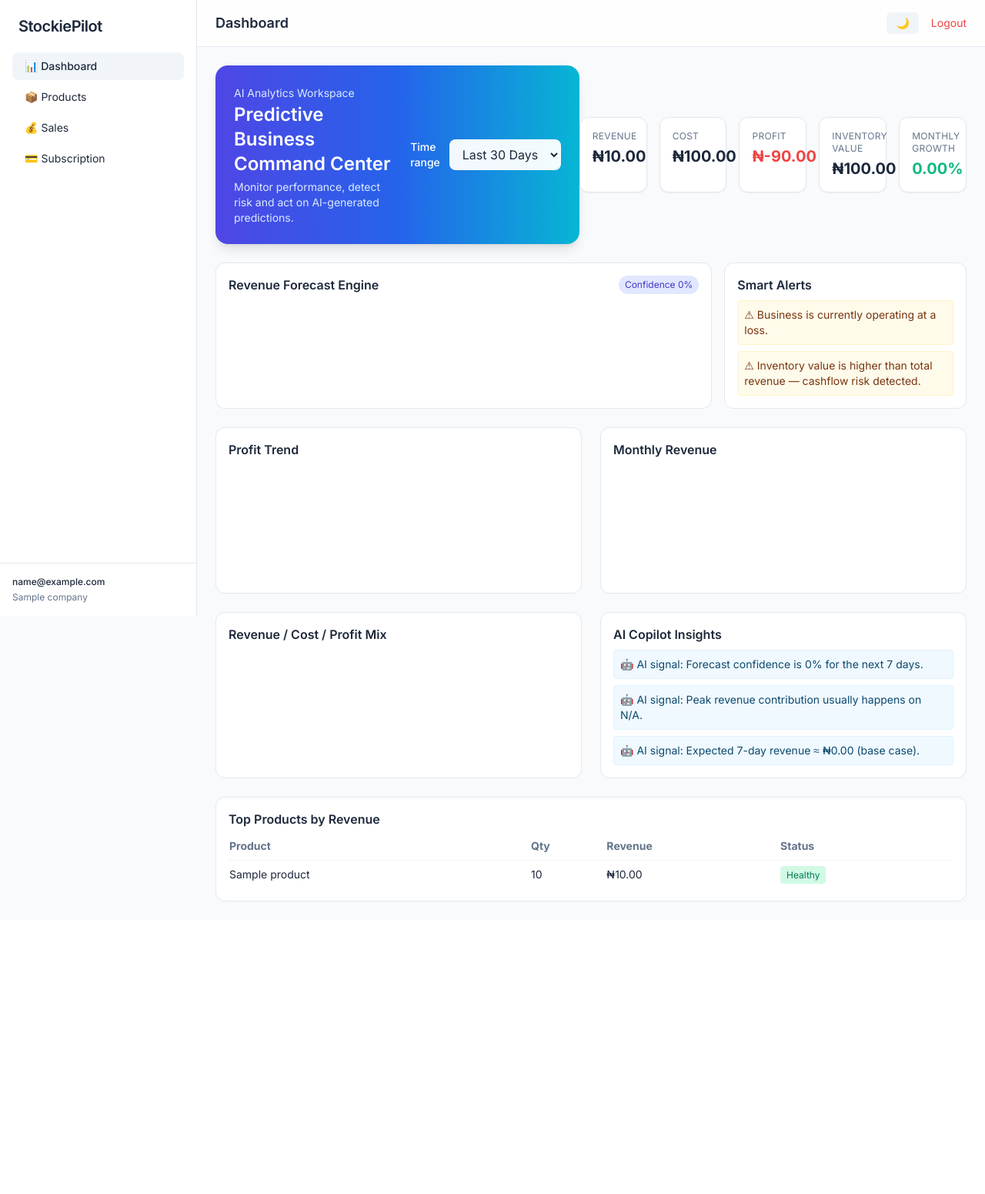
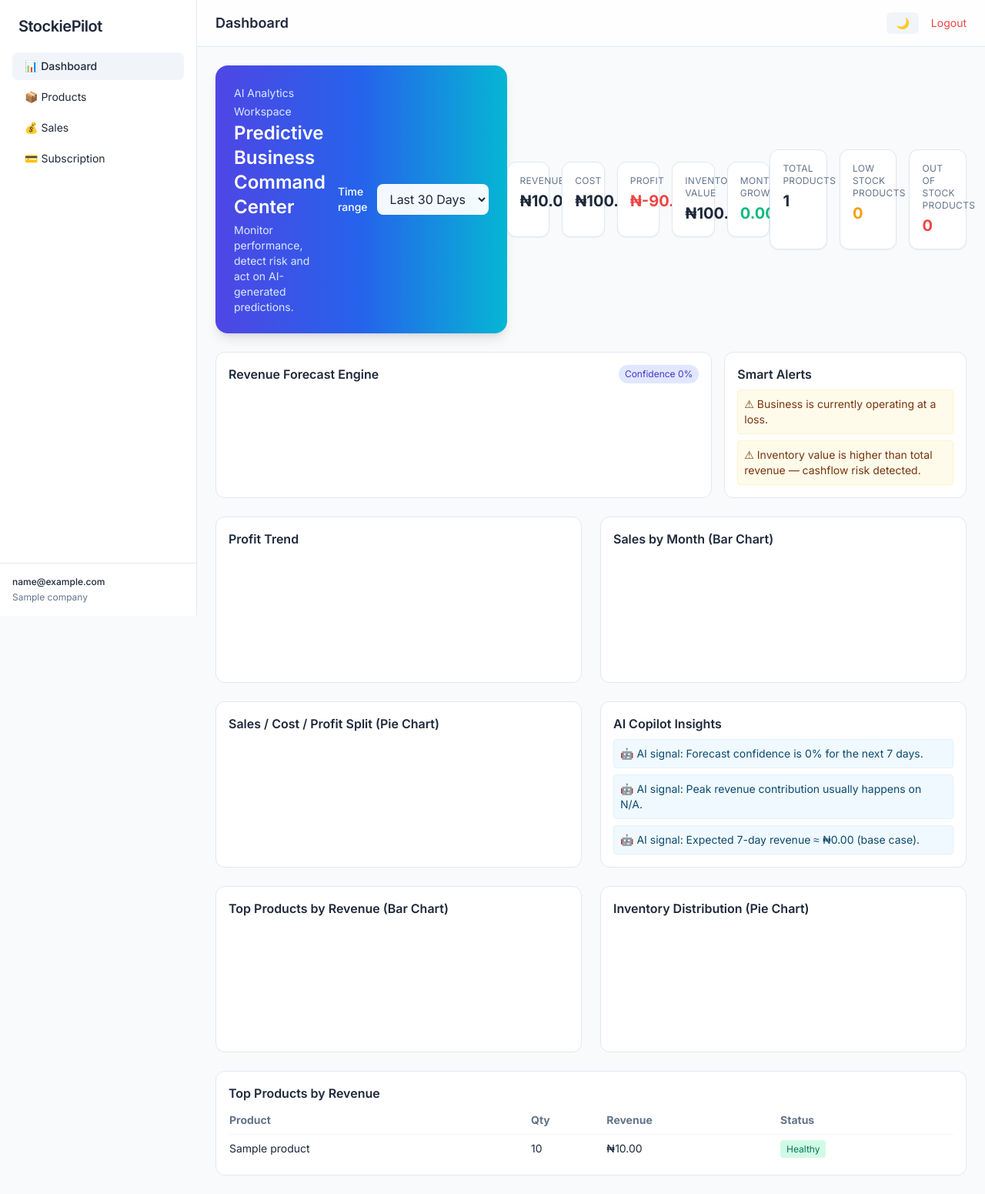
Before and after one commit to oluwatosinjegede/stockiepilot, a Django app: page /dashboard/ in a window 1280 px wide. Shown: the whole page at 77% size. Before the commit the page ends 1171 px from the top, so only its background shows below. Run offline with Django 5.2, Linux system fonts and the light colour scheme; a user stored in the database is signed in; tables that the repository leaves empty hold one stand-in row (values such as "Sample post"); a map, chart or similar area stays blank; some libraries are stand-ins or nearby versions.

Commit message:
fix dashboard analytics

```diff
--- a/apps/dashboard/services/analytics.py
+++ b/apps/dashboard/services/analytics.py
@@ -151,6 +151,8 @@ def build_dashboard_context(company, days=30):
         has_sales=False
     ).count()
     low_stock = Product.objects.filter(company=company, quantity__lte=5).count()
+    out_of_stock = Product.objects.filter(company=company, quantity=0).count()
+    total_products = Product.objects.filter(company=company).count()
 
     top_products = (
         sales_items_qs.values("product__name")
@@ -163,6 +165,14 @@ def build_dashboard_context(company, days=30):
         weekday_totals[item["date"].strftime("%A")] += _safe_float(item["total"])
 
     peak_sales_day = max(weekday_totals.items(), key=lambda x: x[1])[0] if weekday_totals else "N/A"
+
+    inventory_segments = {
+        "In Stock": max(total_products - low_stock, 0),
+        "Low Stock": low_stock,
+        "Out of Stock": out_of_stock,
+    }
+
+    top_products_list = list(top_products)
 
     alerts = []
     if profit < 0:
@@ -205,5 +215,12 @@ def build_dashboard_context(company, days=30):
         "monthly_values": json.dumps(monthly_values),
         "dead_stock_count": dead_stock_count,
         "low_stock_count": low_stock,
-        "top_products": top_products,
+        "out_of_stock_count": out_of_stock,
+        "total_products": total_products,
+        "top_products": top_products_list,
+        "top_product_labels": json.dumps([item["product__name"] for item in top_products_list]),
+        "top_product_revenue": json.dumps([_safe_float(item["total_revenue"]) for item in top_products_list]),
+        "top_product_quantity": json.dumps([_safe_float(item["total_qty"]) for item in top_products_list]),
+        "inventory_segment_labels": json.dumps(list(inventory_segments.keys())),
+        "inventory_segment_values": json.dumps(list(inventory_segments.values())),
     }
--- a/templates/dashboard.html
+++ b/templates/dashboard.html
@@ -56,6 +56,21 @@
 
 </div>
 
+<div class="grid grid-cols-1 md:grid-cols-3 gap-4">
+  <div class="bg-white dark:bg-slate-800 p-4 rounded-xl border border-slate-200 dark:border-slate-700 shadow-sm">
+    <p class="text-xs uppercase tracking-wide text-slate-500">Total Products</p>
+    <h3 class="text-xl font-bold mt-1">{{ total_products }}</h3>
+  </div>
+  <div class="bg-white dark:bg-slate-800 p-4 rounded-xl border border-slate-200 dark:border-slate-700 shadow-sm">
+    <p class="text-xs uppercase tracking-wide text-slate-500">Low Stock Products</p>
+    <h3 class="text-xl font-bold mt-1 text-amber-500">{{ low_stock_count }}</h3>
+  </div>
+  <div class="bg-white dark:bg-slate-800 p-4 rounded-xl border border-slate-200 dark:border-slate-700 shadow-sm">
+    <p class="text-xs uppercase tracking-wide text-slate-500">Out of Stock Products</p>
+    <h3 class="text-xl font-bold mt-1 text-red-500">{{ out_of_stock_count }}</h3>
+  </div>
+</div>
+
 <!-- CHARTS -->
 </div>
 
@@ -86,12 +101,12 @@
     </div>
 
     <div class="bg-white dark:bg-slate-800 p-4 rounded-xl border border-slate-200 dark:border-slate-700">
-      <h4 class="mb-2 font-semibold">Monthly Revenue</h4>
+      <h4 class="mb-2 font-semibold">Sales by Month (Bar Chart)</h4>
       <canvas id="monthlyChart"></canvas>
     </div>
 
     <div class="bg-white dark:bg-slate-800 p-4 rounded-xl border border-slate-200 dark:border-slate-700">
-      <h4 class="mb-2 font-semibold">Revenue / Cost / Profit Mix</h4>
+      <h4 class="mb-2 font-semibold">Sales / Cost / Profit Split (Pie Chart)</h4>
       <canvas id="pieChart"></canvas>
     </div>
 
@@ -102,6 +117,17 @@
           <div class="p-2 rounded bg-sky-50 border border-sky-100 text-sky-900">🤖 {{ insight }}</div>
         {% endfor %}
       </div>
+    </div>
+  </div>
+
+  <div class="grid grid-cols-1 lg:grid-cols-2 gap-6">
+    <div class="bg-white dark:bg-slate-800 p-4 rounded-xl border border-slate-200 dark:border-slate-700">
+      <h4 class="mb-2 font-semibold">Top Products by Revenue (Bar Chart)</h4>
+      <canvas id="productRevenueChart"></canvas>
+    </div>
+    <div class="bg-white dark:bg-slate-800 p-4 rounded-xl border border-slate-200 dark:border-slate-700">
+      <h4 class="mb-2 font-semibold">Inventory Distribution (Pie Chart)</h4>
+      <canvas id="inventoryChart"></canvas>
     </div>
   </div>
 
@@ -153,6 +179,10 @@ const profitValues = parse('{{ profit_values|escapejs }}')
 
 const monthlyLabels = parse('{{ monthly_labels|escapejs }}')
 const monthlyValues = parse('{{ monthly_values|escapejs }}')
+const topProductLabels = parse('{{ top_product_labels|escapejs }}')
+const topProductRevenue = parse('{{ top_product_revenue|escapejs }}')
+const inventorySegmentLabels = parse('{{ inventory_segment_labels|escapejs }}')
+const inventorySegmentValues = parse('{{ inventory_segment_values|escapejs }}')
 
 new Chart(document.getElementById('salesChart'), {
     type: 'line',
@@ -224,7 +254,7 @@ new Chart(document.getElementById('monthlyChart'), {
 })
 
 new Chart(document.getElementById('pieChart'), {
-    type: 'doughnut',
+    type: 'pie',
     data: {
         labels: ['Revenue', 'Cost', 'Profit'],
         datasets: [{
@@ -238,6 +268,33 @@ new Chart(document.getElementById('pieChart'), {
     }
 })
 
+new Chart(document.getElementById('productRevenueChart'), {
+    type: 'bar',
+    data: {
+        labels: topProductLabels,
+        datasets: [{
+            label: 'Product Revenue',
+            data: topProductRevenue,
+            backgroundColor: '#6366f1'
+        }]
+    },
+    options: {
+      responsive: true,
+      plugins: { legend: { display: false } }
+    }
+})
+
+new Chart(document.getElementById('inventoryChart'), {
+    type: 'pie',
+    data: {
+        labels: inventorySegmentLabels,
+        datasets: [{
+            data: inventorySegmentValues,
+            backgroundColor: ['#10b981', '#f59e0b', '#ef4444']
+        }]
+    }
+})
+
 // FILTER
 document.getElementById('rangeFilter').addEventListener('change', function () {
   window.location.href = '?range=' + this.value
```
